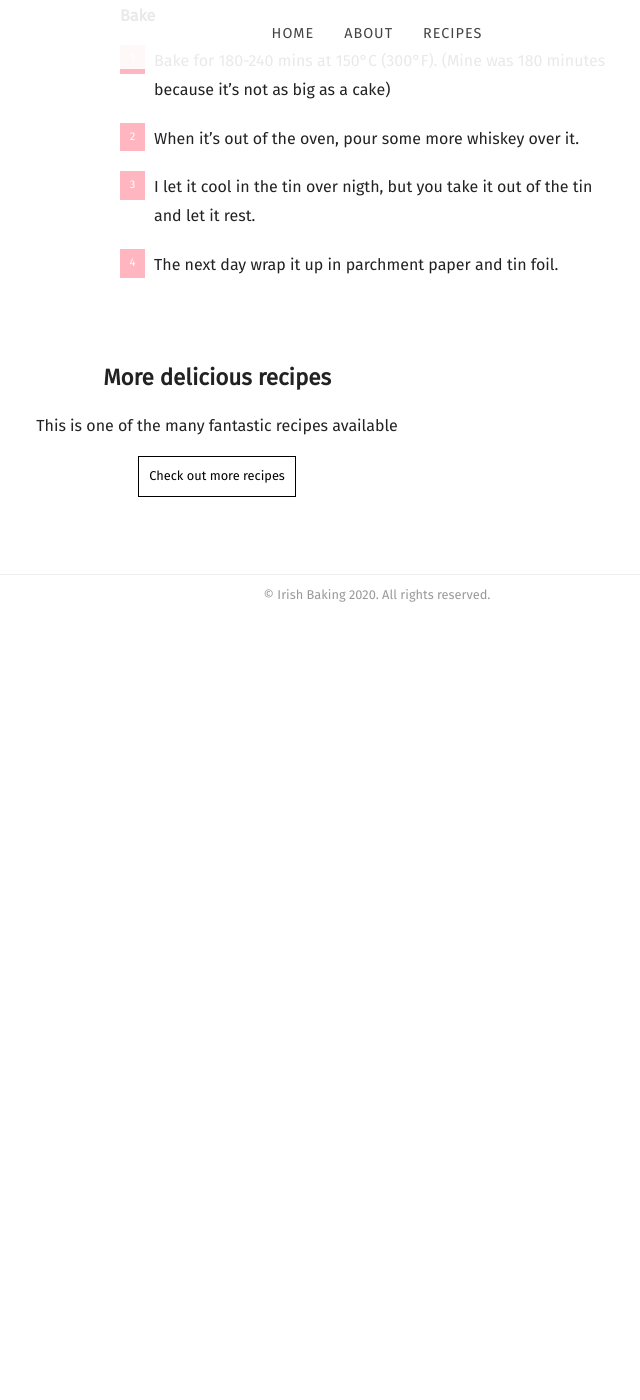
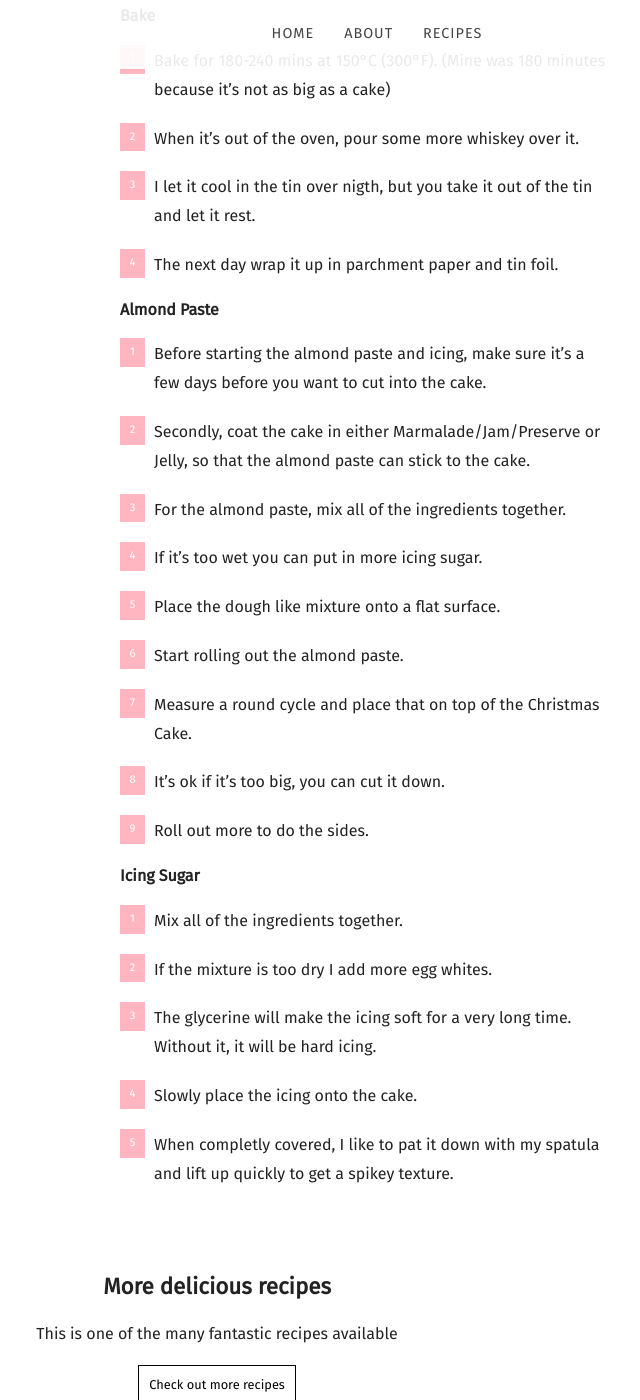
Before and after one commit to mcginleyireland/irishbaking.github.io, a Jekyll site: the page built from _posts/2020-11-14-traditional-irish-christmas-cake.md, in a window 1280 px wide and 1400 px high, scrolled down 6517 px. Shown: the whole window, without its empty margins (263-903 px from the left). Built offline with Jekyll 4.4.1, drawn with Linux system fonts in a browser that asks for light colours; nearby versions of some CDN libraries; some web fonts are replaced; before the commit the page ends 7147 px from its top, so only the background shows below that; some of the changed text lies outside the part shown.

Commit message:
Updating the icing on the christmas cake.

```diff
--- a/_posts/2020-11-14-traditional-irish-christmas-cake.md
+++ b/_posts/2020-11-14-traditional-irish-christmas-cake.md
@@ -33,6 +33,24 @@ recipe:
     * 1 tsp of ground Ginger
     * 1 tsp of ground Cloves
 
+    **Almond Paste**
+
+    * 1kg (36oz) of almond flour
+    * 500g (18oz) of icing sugar
+    * 500g (18oz) of caster sugar
+    * 1 egg
+    * 1/4 tsp of almond extract
+
+    **Icing**
+
+    * 1kg (36oz) of icing sugar
+    * 3-5 egg whites
+    * 1 tsp of glycerine
+
+    **Misc**
+
+    * Marmalade/Jam/Preserve/Jelly
+
   directions_markdown: |-
     **Fruit Mix**
 
@@ -62,6 +80,26 @@ recipe:
     2. When it's out of the oven, pour some more whiskey over it.
     3. I let it cool in the tin over nigth, but you take it out of the tin and let it rest.
     4. The next day wrap it up in parchment paper and tin foil.
+
+    **Almond Paste**
+
+    1. Before starting the almond paste and icing, make sure it's a few days before you want to cut into the cake.
+    2. Secondly, coat the cake in either Marmalade/Jam/Preserve or Jelly, so that the almond paste can stick to the cake.
+    3. For the almond paste, mix all of the ingredients together.
+    4. If it's too wet you can put in more icing sugar.
+    5. Place the dough like mixture onto a flat surface.
+    6. Start rolling out the almond paste.
+    7. Measure a round cycle and place that on top of the Christmas Cake.
+    8. It's ok if it's too big, you can cut it down.
+    9. Roll out more to do the sides.
+
+    **Icing Sugar**
+
+    1. Mix all of the ingredients together.
+    2. If the mixture is too dry I add more egg whites.
+    3. The glycerine will make the icing soft for a very long time. Without it, it will be hard icing.
+    4. Slowly place the icing onto the cake.
+    5. When completly covered, I like to pat it down with my spatula and lift up quickly to get a spikey texture.
 
 ---
 This is one of the Christmas Recipies that has been handed down to me. It has slighly less fruit and mixture, so, it won't be as tall but that just means you can have a second slice with your cup of tea at Chrstmas.
@@ -100,16 +138,16 @@ The color is just amazing! Very excited for Christmas now!
 
 ![Cake](https://irishbaking.ie/images/Cakes/Traditional_Irish_Christmas_Cake/Image_9.jpg)
 
-Then end result.
+Then end result. It still smells so good a day after coming out of the oven.
 
 ![Cake](https://irishbaking.ie/images/Cakes/Traditional_Irish_Christmas_Cake/Image_10.jpg)
 
-Applied the almond paste.
+Appling the almond paste can be trickey.
 
 ![Cake](https://irishbaking.ie/images/Cakes/Traditional_Irish_Christmas_Cake/Image_11.jpg)
 
-Applied the icing.
+Applied the icing can be even trickier.
 
 ![Cake](https://irishbaking.ie/images/Cakes/Traditional_Irish_Christmas_Cake/Image_13.jpg)
 
-Added the extra bits that make it colorful.
+Merry Christmas everyone! It feels so christmasy!
```
